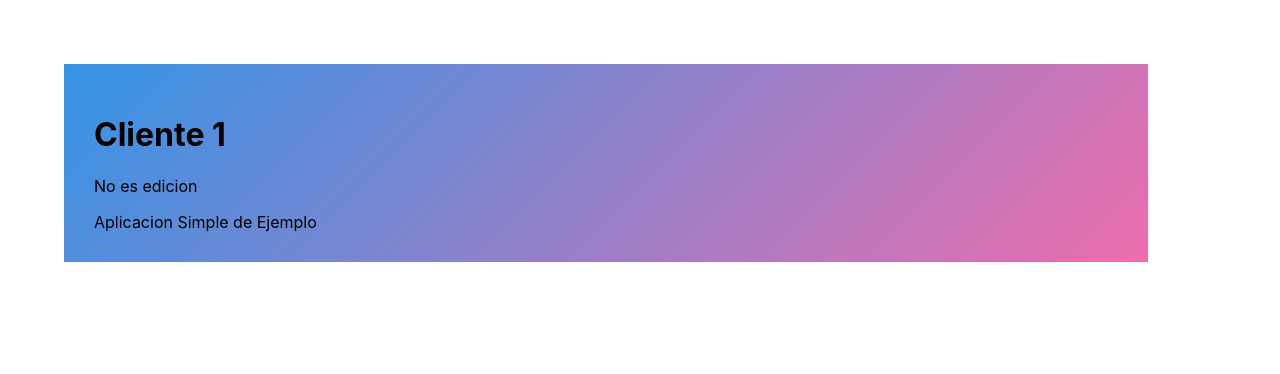
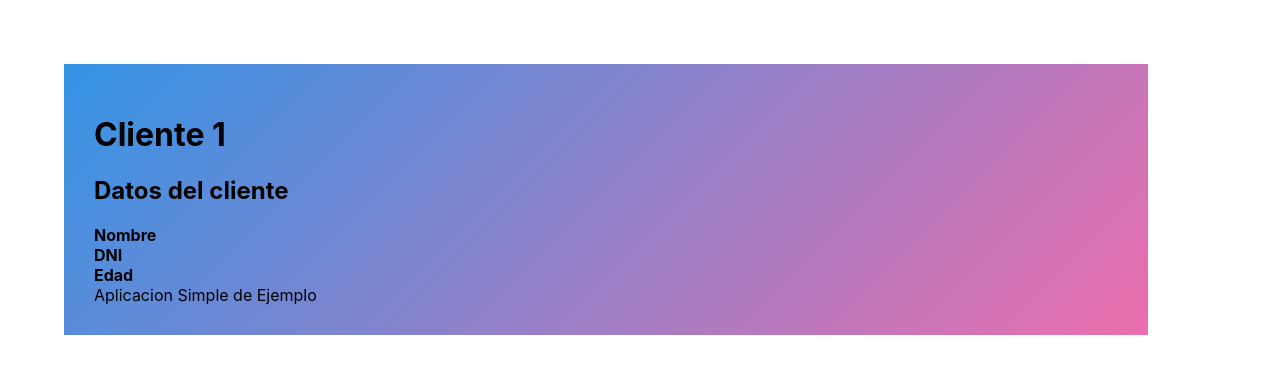
Before and after one commit to H3ctorR/customers-app, a React (Create React App) app in the folder customers-app/: page /customers/1 in a window 1280 px wide. Shown: the top 374 px of the page. Built offline with nearby package versions, Linux system fonts and the light colour scheme.

Commit message:
Video 22

```diff
--- a/customers-app/src/containers/CustomerContainer.js
+++ b/customers-app/src/containers/CustomerContainer.js
@@ -2,6 +2,8 @@ import React, { Component } from 'react';
 import { connect } from 'react-redux';
 import PropTypes from 'prop-types';
 import { Route } from 'react-router-dom';
+import CustomerEdit from '../components/CustomerEdit';
+import CustomerData from '../components/CustomerData';
 import AppFrame from '../components/AppFrame';
 import { getCustomerByDni } from '../selectors/customers';
 
@@ -9,7 +11,10 @@ import { getCustomerByDni } from '../selectors/customers';
 class CustomerContainer extends Component {
     renderbody = () => (
         <Route path="/customers/:dni/edit" children={
-            ( {match} ) => (match ? <p>Es edicion</p> : <p>No es edicion</p>)
+            ( { match } ) => {
+                const CustomerControl = match ? CustomerEdit : CustomerData;
+                return <CustomerControl {...this.props.customer} />
+            }
         } />
     )
     // <p>Datos del cliente {this.props.customer.name} </p>
```
